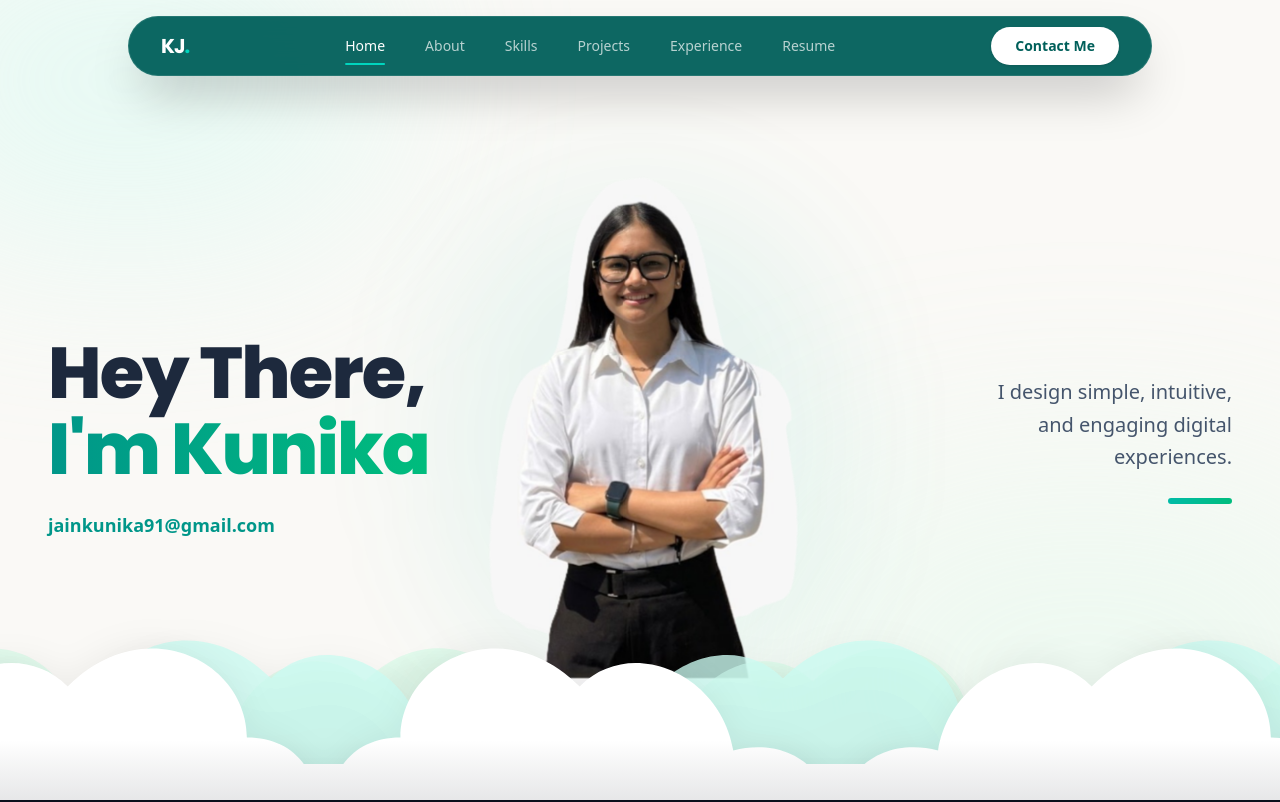
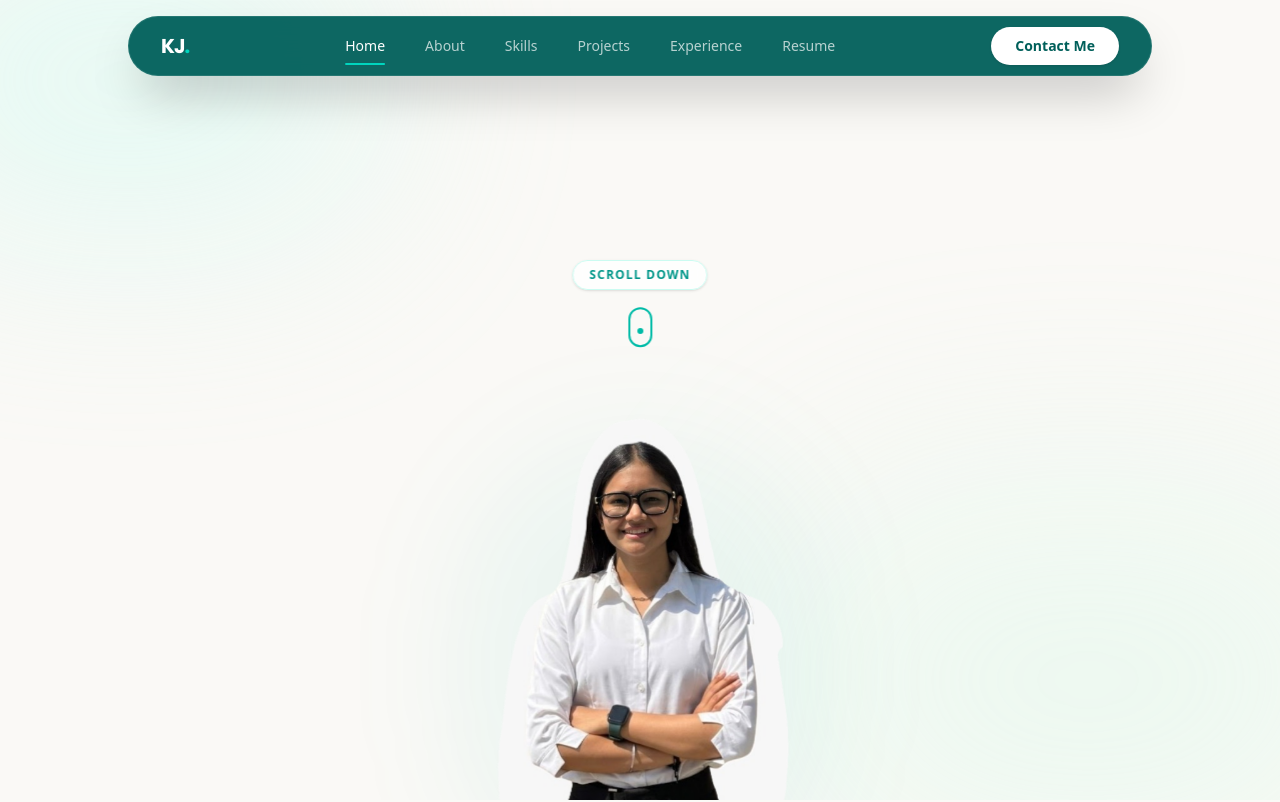
Before and after one commit to kun-ika/porfoliogreen, a Next.js app: page / in a window 1280 px wide. Shown: the top 802 px of the page. Built offline with nearby package versions, Linux system fonts and the light colour scheme.

Commit message:
homepage animation

```diff
--- a/src/components/Hero.jsx
+++ b/src/components/Hero.jsx
@@ -1,68 +1,112 @@
 "use client";
-import React from 'react';
-import { motion } from 'framer-motion';
+import React, { useRef } from 'react';
+import { motion, useScroll, useTransform, useSpring } from 'framer-motion';
 
 const Hero = () => {
-    // Animation Variants
+    const containerRef = useRef(null);
+    const { scrollYProgress } = useScroll({
+        target: containerRef,
+        offset: ["start start", "end end"]
+    });
+
+    // Use smooth spring for nicer transitions
+    const smoothProgress = useSpring(scrollYProgress, {
+        stiffness: 100,
+        damping: 30,
+        restDelta: 0.001
+    });
+
+    // 1. Image Entrance (0% to 40% scroll)
+    // Starting slightly lower (300px) and settling at 120px to clear the navbar
+    const imageY = useTransform(smoothProgress, [0, 0.4], [300, 120]);
+    const imageScale = useTransform(smoothProgress, [0, 0.5], [1.3, 1.6]);
+
+    // 2. Text Content Reveal (40% to 85% scroll)
+    const leftTextOpacity = useTransform(smoothProgress, [0.4, 0.8], [0, 1]);
+    const leftTextX = useTransform(smoothProgress, [0.4, 0.8], [-100, 0]);
+
+    const rightTextOpacity = useTransform(smoothProgress, [0.5, 0.9], [0, 1]);
+    const rightTextX = useTransform(smoothProgress, [0.5, 0.9], [100, 0]);
+
+    // Description underline animation
+    const underlineScaleX = useTransform(smoothProgress, [0.7, 0.9], [0, 1]);
+
     const containerVariants = {
         hidden: { opacity: 0 },
         visible: {
             opacity: 1,
-            transition: { staggerChildren: 0.2, delayChildren: 0.1 }
-        }
-    };
-
-    const itemVariants = {
-        hidden: { opacity: 0, y: 30 },
-        visible: {
-            opacity: 1,
-            y: 0,
-            transition: { type: "spring", stiffness: 100, damping: 15 }
+            transition: { delay: 0.3 }
         }
     };
 
     return (
-        <section id="home" className="min-h-screen flex items-center justify-center overflow-hidden relative" style={{ backgroundColor: '#FAF9F6' }}>
+        <section
+            id="home"
+            ref={containerRef}
+            className="relative h-[250vh] w-full"
+            style={{ backgroundColor: '#FAF9F6' }}
+        >
+            {/* Sticky Wrapper */}
+            <div className="sticky top-0 h-screen w-full flex items-center justify-center overflow-hidden">
+
                 {/* Subtle Gradient Background */}
                 <div className="absolute top-0 left-0 w-full h-full overflow-hidden pointer-events-none">
                     <div className="absolute top-[-10%] left-[-10%] w-[40%] h-[40%] bg-teal-100 rounded-full blur-[100px] opacity-40"></div>
                     <div className="absolute bottom-[-10%] right-[-10%] w-[50%] h-[50%] bg-emerald-100 rounded-full blur-[120px] opacity-30"></div>
                 </div>
 
+                <div className="container relative z-10 w-full max-w-7xl mx-auto flex flex-col md:flex-row items-center justify-between px-6 lg:px-12 h-screen pt-20">
+
+                    {/* Left Side: Heading & Email */}
                     <motion.div
-                className="container relative z-10 w-full max-w-7xl mx-auto flex flex-col md:flex-row items-center justify-between px-6 lg:px-12 pt-24 pb-32 md:pb-12 md:pt-32"
-                variants={containerVariants}
-                initial="hidden"
-                animate="visible"
+                        className="w-full md:w-1/3 flex flex-col justify-center items-center md:items-start text-center md:text-left z-20 order-2 md:order-1"
+                        style={{ opacity: leftTextOpacity, x: leftTextX }}
                     >
-                {/* Left Side: Heading & Email */}
-                <div className="w-full md:w-1/3 flex flex-col justify-center items-center md:items-start text-center md:text-left z-20 order-2 md:order-1 mt-12 md:mt-0">
-                    <motion.h1
-                        className="text-5xl md:text-6xl lg:text-7xl font-extrabold text-slate-800 tracking-tight leading-[1.05] mb-6"
-                        variants={itemVariants}
-                    >
+                        <h1 className="text-5xl md:text-6xl lg:text-7xl font-extrabold text-slate-800 tracking-tight leading-[1.05] mb-6">
                             Hey There, <br />
                             <span className="text-transparent bg-clip-text bg-gradient-to-r from-teal-600 to-emerald-500">I'm Kunika</span>
-                    </motion.h1>
+                        </h1>
 
                         <motion.a
                             href="mailto:jainkunika91@gmail.com"
-                        variants={itemVariants}
                             whileHover={{ scale: 1.05, originX: 0 }}
                             whileTap={{ scale: 0.95 }}
                             className="text-teal-600 font-semibold text-lg hover:text-emerald-700 transition-colors inline-block relative border-b-2 border-transparent hover:border-emerald-600 pb-1"
                         >
                             jainkunika91@gmail.com
                         </motion.a>
-                </div>
+                    </motion.div>
 
                     {/* Center: Image */}
+                    <div className="w-full md:w-1/3 flex justify-center items-center relative z-10 order-1 md:order-2 h-full">
+                        {/* Scroll Hint - Visible only at the start */}
                         <motion.div
-                    className="w-full md:w-1/3 flex justify-center items-center relative z-10 order-1 md:order-2 mt-8 md:mt-0 px-4"
-                    variants={itemVariants}
+                            className="absolute top-1/4 left-1/2 -translate-x-1/2 z-40 flex flex-col items-center gap-2 pointer-events-none"
+                            style={{ opacity: useTransform(smoothProgress, [0, 0.1], [1, 0]) }}
+                        >
+                            <span className="text-teal-600 font-bold tracking-widest text-xs uppercase bg-white/80 backdrop-blur-sm px-4 py-1.5 rounded-full shadow-sm border border-teal-100">
+                                Scroll Down
+                            </span>
+                            <motion.div
+                                animate={{ y: [0, 10, 0] }}
+                                transition={{ duration: 2, repeat: Infinity, ease: "easeInOut" }}
+                                className="w-6 h-10 border-2 border-teal-500 rounded-full flex justify-center p-1"
                             >
                                 <motion.div
-                        className="relative w-full max-w-sm flex items-center justify-center my-4 md:my-8 transform scale-110 md:scale-125 lg:scale-150 origin-center z-10 overflow-visible"
+                                    animate={{ y: [0, 15, 0] }}
+                                    transition={{ duration: 1.5, repeat: Infinity, ease: "easeInOut" }}
+                                    className="w-1.5 h-1.5 bg-teal-500 rounded-full"
+                                />
+                            </motion.div>
+                        </motion.div>
+
+                        <motion.div
+                            className="relative w-full flex items-center justify-center origin-bottom z-30 overflow-visible"
+                            style={{
+                                scale: imageScale,
+                                y: imageY,
+                                transformStyle: "preserve-3d"
+                            }}
                         >
                             <div className="absolute inset-0 bg-teal-500/10 rounded-full filter blur-[60px] transform scale-75 animate-pulse"></div>
                             <img
@@ -84,73 +128,22 @@ const Hero = () => {
                                 }}
                             />
                         </motion.div>
-                </motion.div>
+                    </div>
 
                     {/* Right Side: Description */}
                     <motion.div
-                    className="w-full md:w-1/3 flex flex-col justify-center items-center md:items-end text-center md:text-right z-20 order-3 mt-12 md:mt-0 pl-0 md:pl-8 mb-16 md:mb-0"
-                    variants={itemVariants}
+                        className="w-full md:w-1/3 flex flex-col justify-center items-center md:items-end text-center md:text-right z-20 order-3 md:pl-8"
+                        style={{ opacity: rightTextOpacity, x: rightTextX }}
                     >
                         <p className="text-slate-600 text-lg md:text-xl max-w-[260px] font-medium leading-relaxed">
                             I design simple, intuitive, and engaging digital experiences.
                         </p>
                         <motion.div
                             className="mt-6 w-16 h-1.5 bg-gradient-to-r from-teal-500 to-emerald-500 rounded-full"
-                        initial={{ width: 0 }}
-                        animate={{ width: 64 }}
-                        transition={{ delay: 1, duration: 0.8 }}
+                            style={{ scaleX: underlineScaleX }}
                         ></motion.div>
                     </motion.div>
-            </motion.div>
-
-            {/* Full Width Animated SVG Clouds Base */}
-            <div className="absolute bottom-0 left-0 w-full h-[250px] md:h-[350px] pointer-events-none z-30 overflow-hidden">
-
-                {/* SVG Cloud Definition (Reused) */}
-                <svg width="0" height="0" className="absolute">
-                    <defs>
-                        <path id="cloud-path" d="M 0 100 C 0 70, 20 60, 40 65 C 45 35, 80 20, 100 40 C 130 10, 170 30, 170 60 C 190 60, 200 75, 200 100 Z" />
-                    </defs>
-                </svg>
-
-                {/* Back Layer - Emerald Tinted Clouds */}
-                <motion.div
-                    className="absolute -bottom-4 left-[-20%] w-[140%] flex text-emerald-100/60 drop-shadow-xl"
-                    animate={{ x: ["0%", "-20%"] }}
-                    transition={{ duration: 25, repeat: Infinity, repeatType: "reverse", ease: "easeInOut" }}
-                >
-                    <svg viewBox="0 0 200 100" className="w-1/3 h-auto fill-current" preserveAspectRatio="none"><use href="#cloud-path" /></svg>
-                    <svg viewBox="0 0 200 100" className="w-1/3 h-auto fill-current" preserveAspectRatio="none"><use href="#cloud-path" /></svg>
-                    <svg viewBox="0 0 200 100" className="w-1/3 h-auto fill-current" preserveAspectRatio="none"><use href="#cloud-path" /></svg>
-                    <svg viewBox="0 0 200 100" className="w-1/3 h-auto fill-current" preserveAspectRatio="none"><use href="#cloud-path" /></svg>
-                </motion.div>
-
-                {/* Middle Layer - Teal Tinted Clouds */}
-                <motion.div
-                    className="absolute -bottom-8 left-[-30%] w-[160%] flex text-teal-100/80 drop-shadow-2xl"
-                    animate={{ x: ["-10%", "10%"] }}
-                    transition={{ duration: 20, repeat: Infinity, repeatType: "reverse", ease: "easeInOut" }}
-                >
-                    <svg viewBox="0 0 200 100" className="w-1/4 h-auto fill-current" preserveAspectRatio="none"><use href="#cloud-path" /></svg>
-                    <svg viewBox="0 0 200 100" className="w-1/4 h-auto fill-current transform scale-x-[-1]" preserveAspectRatio="none"><use href="#cloud-path" /></svg>
-                    <svg viewBox="0 0 200 100" className="w-1/4 h-auto fill-current" preserveAspectRatio="none"><use href="#cloud-path" /></svg>
-                    <svg viewBox="0 0 200 100" className="w-1/4 h-auto fill-current transform scale-x-[-1]" preserveAspectRatio="none"><use href="#cloud-path" /></svg>
-                </motion.div>
-
-                {/* Front Layer - Pure White Clouds */}
-                <motion.div
-                    className="absolute -bottom-10 left-[-10%] w-[120%] flex text-white drop-shadow-[0_-5px_15px_rgba(0,0,0,0.05)]"
-                    animate={{ x: ["0%", "-10%"] }}
-                    transition={{ duration: 15, repeat: Infinity, repeatType: "reverse", ease: "easeInOut" }}
-                >
-                    <svg viewBox="0 0 200 100" className="w-1/3 h-auto fill-current" preserveAspectRatio="none"><use href="#cloud-path" /></svg>
-                    <svg viewBox="0 0 200 100" className="w-1/3 h-auto fill-current transform scale-x-[-1]" preserveAspectRatio="none"><use href="#cloud-path" /></svg>
-                    <svg viewBox="0 0 200 100" className="w-1/3 h-auto fill-current" preserveAspectRatio="none"><use href="#cloud-path" /></svg>
-                </motion.div>
-
-                {/* Solid White Base Floor to eliminate bottom gaps */}
-                <div className="absolute -bottom-1 w-full h-[40px] bg-white z-20"></div>
-                <div className="absolute bottom-0 w-full h-[60px] bg-gradient-to-t from-[#0a0f1c]/10 to-transparent z-20"></div>
+                </div>
             </div>
         </section>
     );
```
Lines whose indentation alone changed are shown as unchanged.
